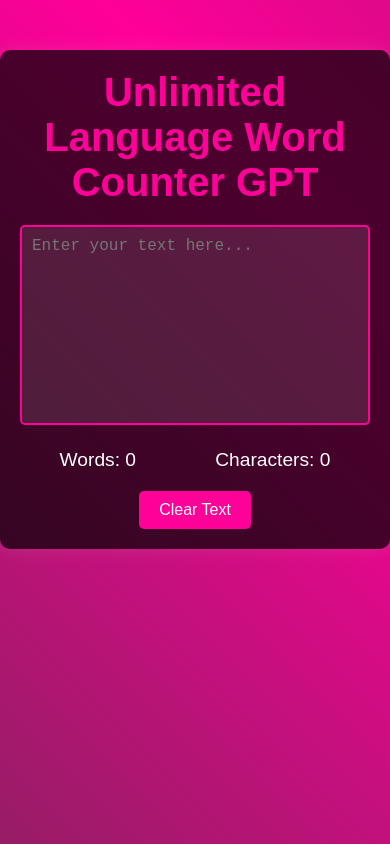
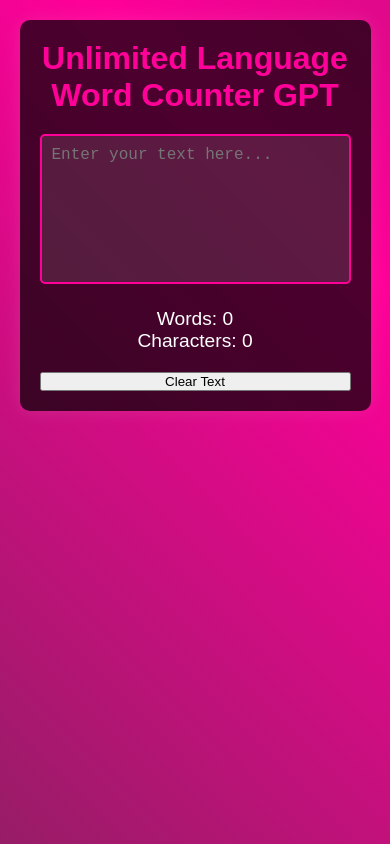
Before and after one commit to shefalrahman695/WordCounterWebsite, a plain HTML site: page index.html in a window 390 px wide. Drawn offline with Linux system fonts and the light colour scheme.

Commit message:
Update styles.css

```diff
--- a/styles.css
+++ b/styles.css
@@ -69,18 +69,26 @@ textarea:focus {
   margin: 20px 0;
   font-size: 1.2rem;
 }
+/* Responsive Design */
+@media (max-width: 768px) {
+  .container {
+    width: 90%;
+    margin: 20px auto;
+  }
 
-button {
-  padding: 10px 20px;
-  font-size: 1rem;
-  background: #ff0099;
-  color: #fff;
-  border: none;
-  border-radius: 5px;
-  cursor: pointer;
-  transition: background 0.3s ease;
+  h1 {
+    font-size: 2rem;
+  }
+
+  textarea {
+    height: 150px;
+  }
+
+  .stats {
+    flex-direction: column;
+  }
+
+  button {
+    width: 100%;
+  }
 }
-
-button:hover {
-  background: #e60088;
-}
```
